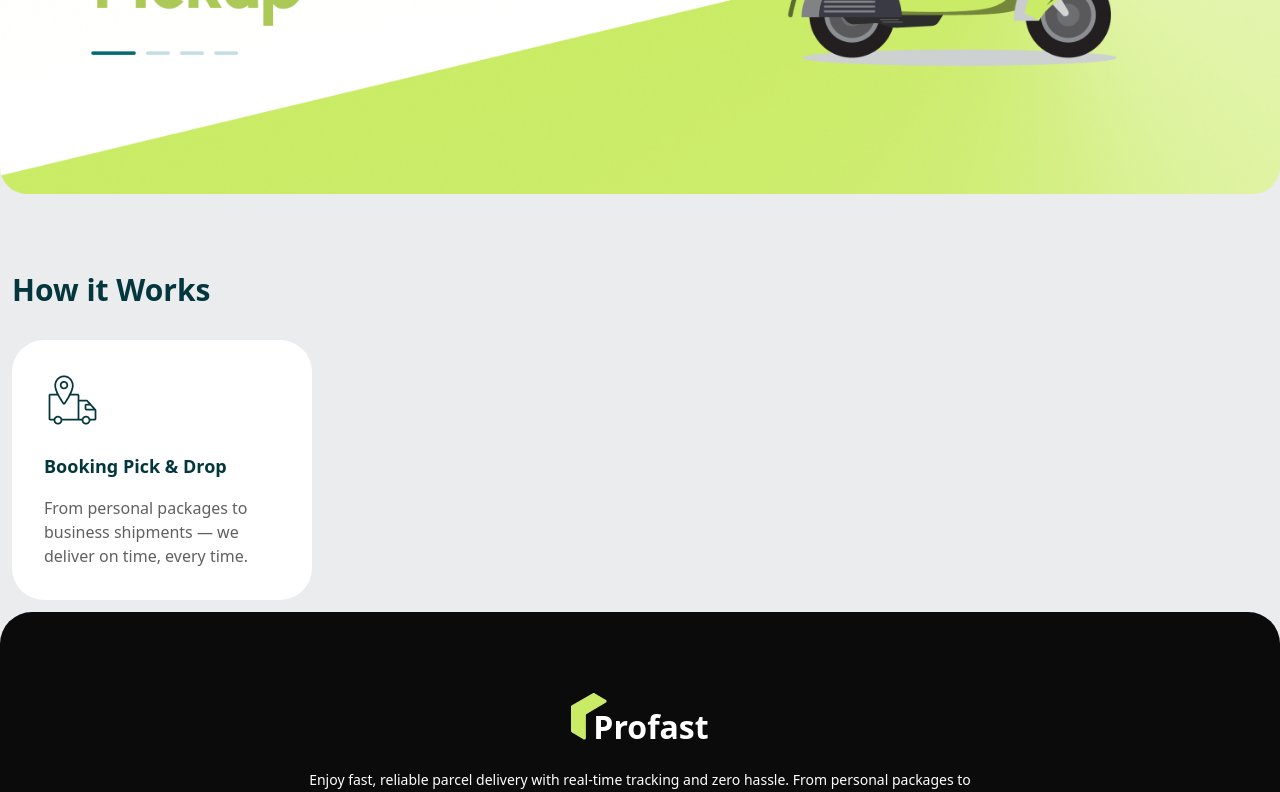
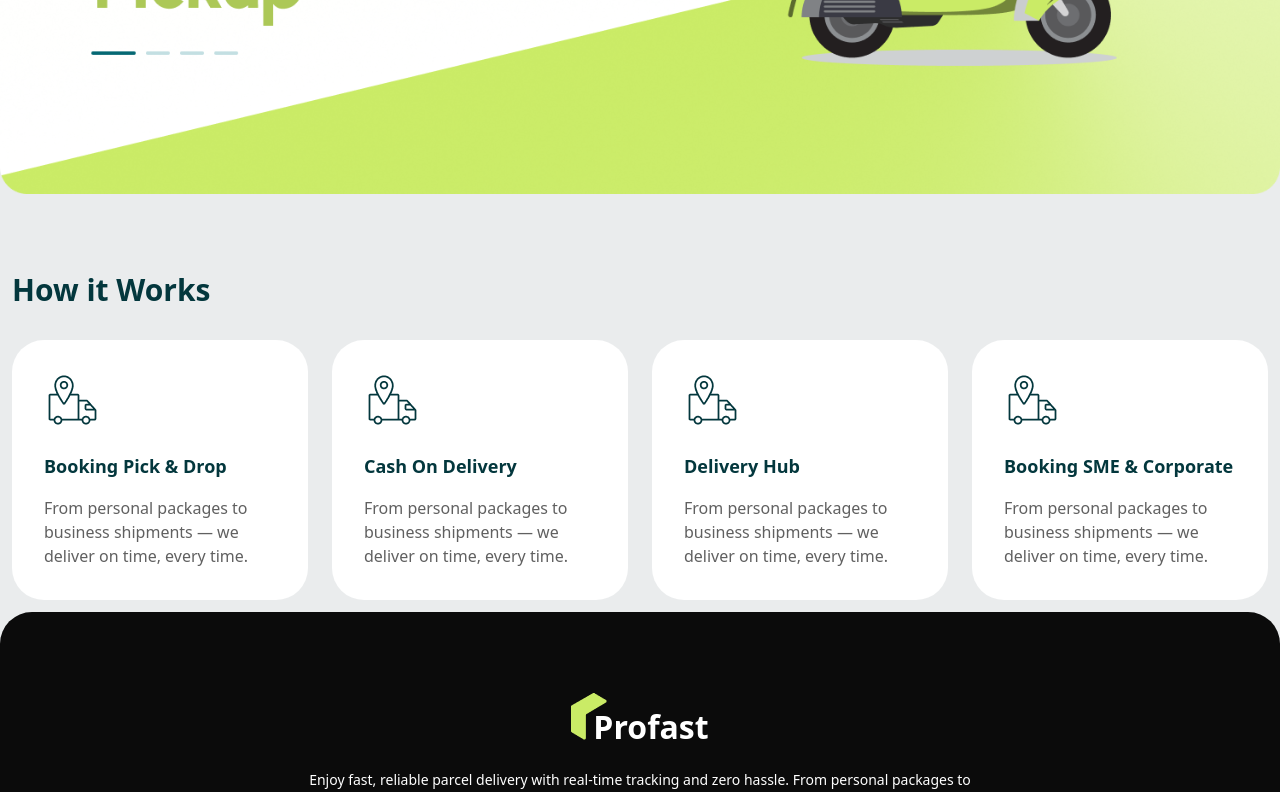
Before and after one commit to mahfuj024/Profast-client, a React (Vite) app: page / in a window 1280 px wide. Shown: the part 516-1308 px from the top of the page. Built offline with nearby package versions, Linux system fonts and the light colour scheme.

Commit message:
add Works section

```diff
--- a/src/Pages/Home/Works/Works.jsx
+++ b/src/Pages/Home/Works/Works.jsx
@@ -3,13 +3,31 @@ import bookImg from "../../../assets/bookingIcon.png"
 function Works() {
     return (
         <div className="max-w-[1282px] mx-auto mt-4 md:mt-8 lg:mt-14 p-3">
-            <h1 className='text-2xl md:text-3xl font-bold text-base-300'>How it Works</h1>
+            <h1 className='text-2xl text-center lg:text-start md:text-3xl font-bold text-base-300 '>How it Works</h1>
 
-            <div className="mt-4 lg:mt-8 grid ">
+            <div className="mt-4 lg:mt-8 grid justify-items-center sm:grid-cols-1 md:grid-cols-2 lg:grid-cols-4 gap-6 md:gap-y-14 lg:gap-y-0 lg:gap-6">
 
                 <div className='rounded-4xl bg-white p-8 max-w-[300px]'>
                     <img src={bookImg} alt="" />
                     <h2 className="text-lg mt-6 font-semibold text-base-300">Booking Pick & Drop</h2>
+                    <p className="mt-4 text-base-200">From personal packages to business shipments — we deliver on time, every time.</p>
+                </div>
+
+                <div className='rounded-4xl bg-white p-8 max-w-[300px]'>
+                    <img src={bookImg} alt="" />
+                    <h2 className="text-lg mt-6 font-semibold text-base-300">Cash On Delivery</h2>
+                    <p className="mt-4 text-base-200">From personal packages to business shipments — we deliver on time, every time.</p>
+                </div>
+
+                <div className='rounded-4xl bg-white p-8 max-w-[300px]'>
+                    <img src={bookImg} alt="" />
+                    <h2 className="text-lg mt-6 font-semibold text-base-300">Delivery Hub</h2>
+                    <p className="mt-4 text-base-200">From personal packages to business shipments — we deliver on time, every time.</p>
+                </div>
+
+                <div className='rounded-4xl bg-white p-8 max-w-[300px]'>
+                    <img src={bookImg} alt="" />
+                    <h2 className="text-lg mt-6 font-semibold text-base-300">Booking SME & Corporate</h2>
                     <p className="mt-4 text-base-200">From personal packages to business shipments — we deliver on time, every time.</p>
                 </div>
             </div>
```
